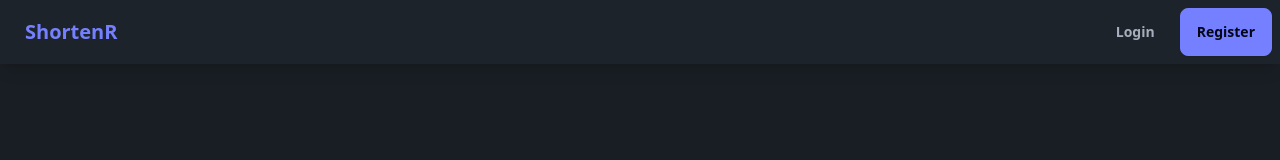
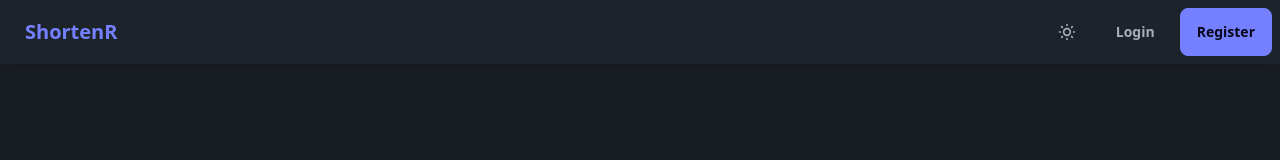
Before and after one commit to yetone/mirdb, a React (Vite) app in the folder frontend/: page / in a window 1280 px wide. Shown: the top 160 px of the page. Built offline with nearby package versions, Linux system fonts and the light colour scheme.

Commit message:
feat(navbar): add theme toggle button and comprehensive tests
Add theme toggle button to Navbar component with dark/light switching functionality.
Update tests to cover auth-aware navigation and theme toggle functionality.

```diff
--- a/frontend/src/components/Navbar.tsx
+++ b/frontend/src/components/Navbar.tsx
@@ -1,6 +1,6 @@
 /**
  * Navigation bar component with auth-aware links.
- * Owner: Scenario 3 - Secondary Login CTA Button
+ * Owner: Scenario 7 - Navigation Bar Functionality
  *
  * Shows Login/Register when unauthenticated, Dashboard when authenticated.
  * Includes logo link to homepage and theme toggle.
@@ -8,9 +8,15 @@
 
 import { Link } from 'react-router-dom'
 import { useAuth } from '../contexts/AuthContext'
+import { useTheme } from '../contexts/ThemeContext'
 
 export default function Navbar() {
   const { isAuthenticated } = useAuth()
+  const { theme, setTheme } = useTheme()
+
+  const toggleTheme = () => {
+    setTheme(theme === 'dark' ? 'light' : 'dark')
+  }
 
   return (
     <nav className="navbar bg-base-100 shadow-lg sticky top-0 z-50" role="navigation">
@@ -25,6 +31,47 @@
       </div>
 
       <div className="navbar-end gap-2">
+        <button
+          onClick={toggleTheme}
+          className="btn btn-ghost btn-circle"
+          aria-label="Toggle theme"
+          data-testid="theme-toggle"
+        >
+          {theme === 'dark' ? (
+            <svg
+              xmlns="http://www.w3.org/2000/svg"
+              className="h-5 w-5"
+              fill="none"
+              viewBox="0 0 24 24"
+              stroke="currentColor"
+              aria-hidden="true"
+            >
+              <path
+                strokeLinecap="round"
+                strokeLinejoin="round"
+                strokeWidth={2}
+                d="M12 3v1m0 16v1m9-9h-1M4 12H3m15.364 6.364l-.707-.707M6.343 6.343l-.707-.707m12.728 0l-.707.707M6.343 17.657l-.707.707M16 12a4 4 0 11-8 0 4 4 0 018 0z"
+              />
+            </svg>
+          ) : (
+            <svg
+              xmlns="http://www.w3.org/2000/svg"
+              className="h-5 w-5"
+              fill="none"
+              viewBox="0 0 24 24"
+              stroke="currentColor"
+              aria-hidden="true"
+            >
+              <path
+                strokeLinecap="round"
+                strokeLinejoin="round"
+                strokeWidth={2}
+                d="M20.354 15.354A9 9 0 018.646 3.646 9.003 9.003 0 0012 21a9.003 9.003 0 008.354-5.646z"
+              />
+            </svg>
+          )}
+        </button>
+
         {isAuthenticated ? (
           <Link
             to="/dashboard"
```
Also changed, not shown: 1 other file (tests, documents, lock files or other folders).
